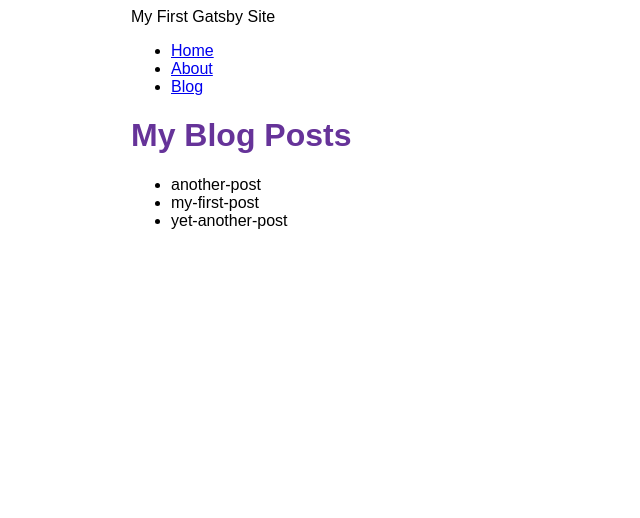
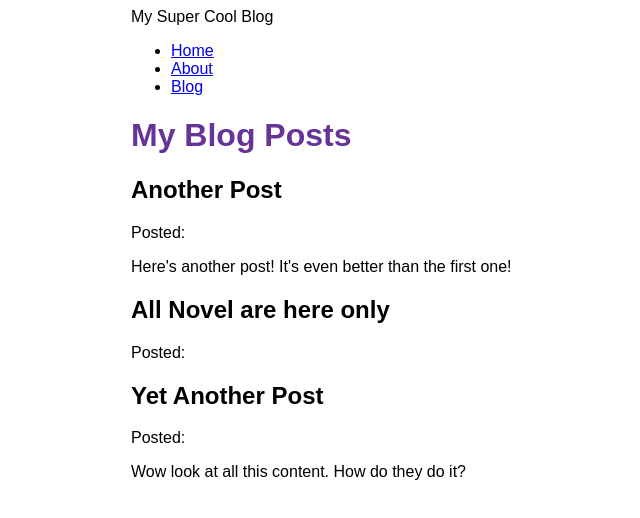
Before and after one commit to R2ALPHA/blog_gatsby, a Gatsby site: page /blog in a window 1280 px wide. Shown: the whole page, without its empty margins (259-899 px from the left). Built offline with nearby package versions, Linux system fonts and the light colour scheme; Gatsby itself is replaced by a stand-in of ours.

Commit message:
Finished Gatsby Tutorial Part 4

```diff
--- a/blog/another-post.mdx
+++ b/blog/another-post.mdx
@@ -0,0 +1,5 @@
+---
+title: "Another Post"
+date: "2021-07-24"
+---
+Here's another post! It's even better than the first one!
--- a/blog/my-first-post.mdx
+++ b/blog/my-first-post.mdx
@@ -0,0 +1,4 @@
+---
+title: "All Novel are here only"
+date: "2021-07-25"
+---
--- a/blog/yet-another-post.mdx
+++ b/blog/yet-another-post.mdx
@@ -0,0 +1,5 @@
+---
+title: "Yet Another Post"
+date: "2021-07-25"
+---
+Wow look at all this content. How do they do it?
--- a/gatsby-config.js
+++ b/gatsby-config.js
@@ -1,16 +1,17 @@
 module.exports = {
   siteMetadata: {
-    title: "My First Gatsby Site",
+    title: "My Super Cool Blog",
   },
   plugins: [
     "gatsby-plugin-image",
     "gatsby-plugin-sharp",
     {
-      resolve: "gatsby-source-filesystem",
+      resolve: `gatsby-source-filesystem`,
       options: {
         name: `blog`,
-        path: `${__dirname}/blog`,
-      }
+        path: `${__dirname}/blog/`,
+      },
     },
+    "gatsby-plugin-mdx",
   ],
 };
--- a/src/pages/blog.js
+++ b/src/pages/blog.js
@@ -1,31 +1,40 @@
 import * as React from 'react'
 import Layout from '../components/layout'
 import { graphql } from 'gatsby'
+import { MDXRenderer } from 'gatsby-plugin-mdx'
+
+// imports
 
 const BlogPage = ({ data }) => {
+
+  console.log(data);
   return (
     <Layout pageTitle="My Blog Posts">
-            <ul>
       {
-                    data.allFile.nodes.map(node => (
-                        <li key={node.name}>
-                            {node.name}
-                        </li>
+        data.allMdx.nodes.map((node) => (
+          <article key={node.id}>
+            <h2>{node.frontmatter.title}</h2>
+            <p>Posted: {node.frontmatter.date}</p>
+            <MDXRenderer>
+              {node.body}
+            </MDXRenderer>
+          </article>
         ))
       }
-            </ul>
     </Layout>
   )
 }
-
 export const query = graphql`
-  query {
-    allFile {
+  {
+    allMdx {
       nodes {
-        name
+        frontmatter {
+          title
+        }
+        id
+        body
       }
     }
   }
 `
-
 export default BlogPage
```
Also changed, not shown: package.json (+5 -2 lines), 1 other file. Lines whose indentation alone changed are shown as unchanged.
